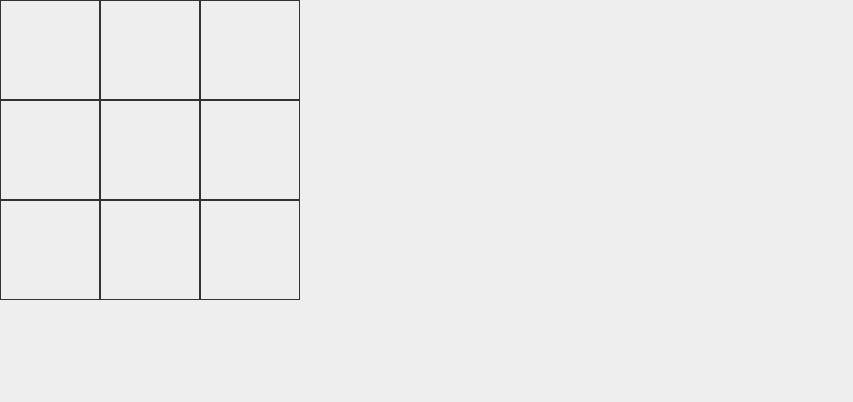
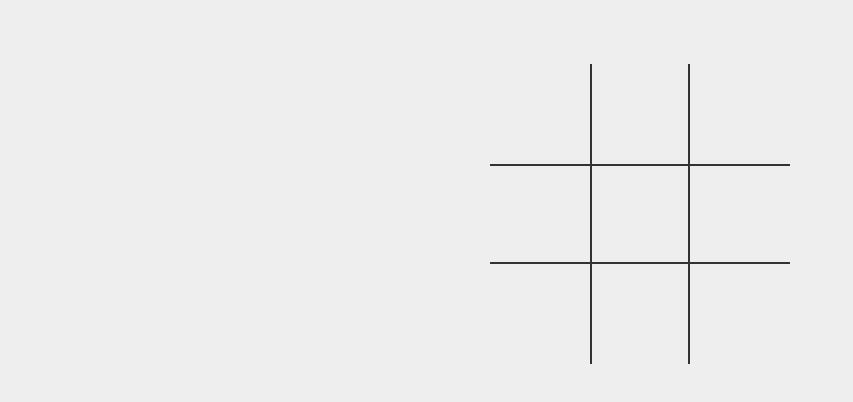
Before and after one commit to zum281/tic-tac-toe, a Next.js app: page / in a window 1280 px wide. Shown: the top 402 px of the page, without its empty margins (0-853 px from the left). Built offline with nearby package versions, Linux system fonts and the light colour scheme.

Commit message:
grid style

```diff
--- a/src/components/cell/Cell.style.tsx
+++ b/src/components/cell/Cell.style.tsx
@@ -1,12 +1,16 @@
 import styled from "@emotion/styled";
 
-export const StyledCell = styled.button`
+export const StyledCell = styled.button<{ index: number }>`
 	aspect-ratio: 1;
-	border: 1px solid var(--clr-black);
 	outline: none;
 	background-color: transparent;
 	font-size: 2.5rem;
 	width: 100px;
 	height: 100px;
 	cursor: pointer;
+
+	border: ${({ index }) =>
+		index % 2 !== 0 || index === 4 ? "2px solid var(--clr-black)" : "none"};
+	border-block: ${({ index }) => (index === 1 || index === 7) && "none"};
+	border-inline: ${({ index }) => (index === 3 || index === 5) && "none"};
 `;
--- a/src/components/cell/Cell.tsx
+++ b/src/components/cell/Cell.tsx
@@ -2,7 +2,7 @@ import React, { FunctionComponent as FC } from "react";
 import { useGameContext } from "@context/GameContext";
 import { StyledCell } from "./Cell.style";
 import { Cell as CellType } from "@/types/game";
-import checkWinner from "../../utils/checkWinner";
+import checkWinner from "@utils/checkWinner";
 
 type Props = {
 	item: CellType;
@@ -20,9 +20,8 @@ export const Cell: FC<Props> = ({ item }) => {
 		if (item.value !== "") return;
 		if (winner) return;
 
-		const index = item.index;
 		const newGrid = [...grid];
-		newGrid[index].value = currentPlayer;
+		newGrid[item.index].value = currentPlayer;
 		setGrid([...newGrid]);
 
 		const w = checkWinner(newGrid, currentPlayer);
@@ -31,5 +30,9 @@ export const Cell: FC<Props> = ({ item }) => {
 		setCurrentPlayer(currentPlayer === "X" ? "O" : "X");
 	};
 
-	return <StyledCell onClick={handleClick}>{item.value}</StyledCell>;
+	return (
+		<StyledCell onClick={handleClick} index={item.index}>
+			{item.value}
+		</StyledCell>
+	);
 };
--- /dev/null
+++ b/src/components/grid/Grid.style.tsx
@@ -0,0 +1,9 @@
+import styled from "@emotion/styled";
+
+export const Container = styled.div`
+	display: grid;
+	grid-template-columns: repeat(3, 100px);
+	width: fit-content;
+	margin: 0 auto;
+	padding-top: 4rem;
+`;
--- a/src/components/grid/Grid.tsx
+++ b/src/components/grid/Grid.tsx
@@ -1,18 +1,15 @@
 import React, { FunctionComponent as FC } from "react";
 import { Cell } from "@components/cell";
 import { useGameContext } from "@context/GameContext";
+import { Container } from "./Grid.style";
 export const Grid: FC = () => {
 	const { grid } = useGameContext();
 
 	return (
-		<div
-			style={{
-				display: "grid",
-				gridTemplateColumns: "repeat(3,100px)",
-			}}>
+		<Container>
 			{grid.map((item, index) => (
 				<Cell key={index} item={item} />
 			))}
-		</div>
+		</Container>
 	);
 };
--- a/tsconfig.json
+++ b/tsconfig.json
@@ -27,7 +27,9 @@
 			"@styles": ["src/styles"],
 			"@styles/*": ["src/styles/*"],
 			"@/types": ["src/types"],
-			"@/types/*": ["src/types/*"]
+			"@/types/*": ["src/types/*"],
+			"@utils": ["src/utils"],
+			"@utils/*": ["src/utils/*"]
 		}
 	},
 	"include": ["next-env.d.ts", "**/*.ts", "**/*.tsx"],
```
